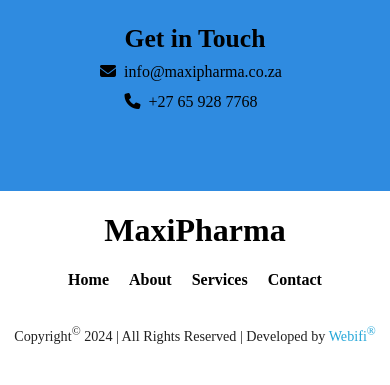
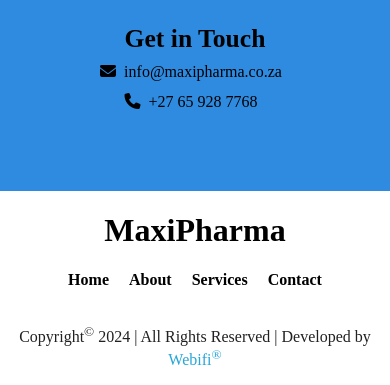
Before and after one commit to webify-io/maxipharma, a plain HTML site: page index.html in a window 390 px wide. Shown: the part 8575-8960 px from the top of the page. Before the commit the page ends 8934 px from the top, so only its background shows below. Drawn offline with nearby package versions, Linux system fonts and the light colour scheme; a web font is replaced by a local one.

Commit message:
Update style.css
CopyRight font-size increase

```diff
--- a/style.css
+++ b/style.css
@@ -597,7 +597,7 @@ li span {
 
 	/* Footer Copyright */
 	.copyrightFooter {
-		font-size: 0.885rem;
+		font-size: 1rem;
 	}
 	.copyrightFooter a {
 		color: #26a7d8;
```
